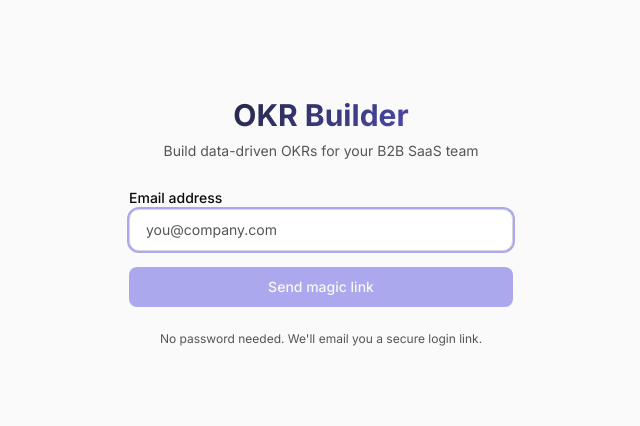
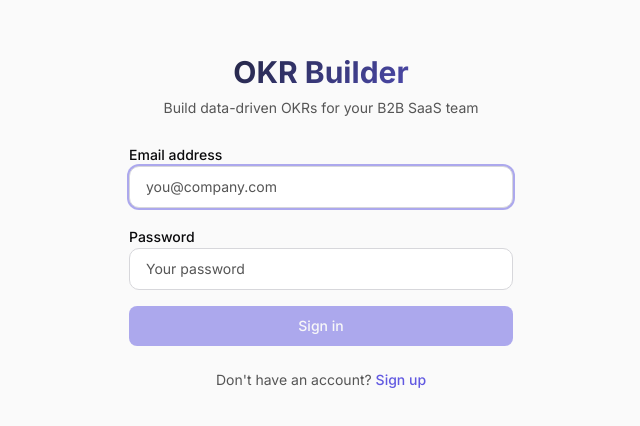
Before and after one commit to AzukiGPT/okr-builder, a React (Vite) app: page / in a window 1280 px wide. Shown: the part 178-604 px from the top of the page, without its empty margins (319-959 px from the left). Built offline with nearby package versions, Linux system fonts and the light colour scheme; no server answers.

Commit message:
feat: switch from magic link to email+password authentication
Replace OTP/magic link auth with standard email+password sign-in/sign-up.
Remove AuthCallback component (no longer needed). Admin approval flow preserved.

```diff
--- a/src/AppRouter.jsx
+++ b/src/AppRouter.jsx
@@ -1,5 +1,4 @@
 import { useState, useEffect, useCallback } from "react"
-import AuthCallback from "./components/auth/AuthCallback"
 import AuthGuard from "./components/auth/AuthGuard"
 import AdminPanel from "./components/admin/AdminPanel"
 import App from "./App"
@@ -18,15 +17,6 @@ export default function AppRouter() {
     setPath(to)
   }, [])
 
-  const handleAuthComplete = useCallback(() => {
-    window.history.replaceState({}, "", "/")
-    setPath("/")
-  }, [])
-
-  if (path === "/auth/callback") {
-    return <AuthCallback onComplete={handleAuthComplete} />
-  }
-
   if (path === "/admin") {
     return (
       <AuthGuard>
--- a/src/components/auth/AuthCallback.jsx
+++ /dev/null
@@ -1,63 +0,0 @@
-import { useEffect, useState } from "react"
-import { supabase } from "../../lib/supabase"
-
-export default function AuthCallback({ onComplete }) {
-  const [error, setError] = useState(null)
-
-  useEffect(() => {
-    const params = new URLSearchParams(window.location.search)
-    const code = params.get("code")
-
-    if (code) {
-      supabase.auth.exchangeCodeForSession(code)
-        .then(({ error: err }) => {
-          if (err) {
-            setError(err.message)
-          } else {
-            // Restore shared URL params if they were saved before auth
-            const savedParams = sessionStorage.getItem("okr-redirect-params")
-            sessionStorage.removeItem("okr-redirect-params")
-
-            if (savedParams) {
-              window.history.replaceState({}, "", `/${savedParams}`)
-            } else {
-              window.history.replaceState({}, "", "/")
-            }
-            onComplete()
-          }
-        })
-    } else {
-      // Hash-based flow (fallback): Supabase client handles it automatically
-      // via onAuthStateChange in AuthContext. Just wait.
-      const timeout = setTimeout(() => onComplete(), 2000)
-      return () => clearTimeout(timeout)
-    }
-  }, [onComplete])
-
-  if (error) {
-    return (
-      <div className="min-h-screen flex items-center justify-center bg-background p-4">
-        <div className="text-center space-y-4">
-          <p className="text-red-500 font-semibold">Authentication failed</p>
-          <p className="text-sm text-muted-foreground">{error}</p>
-          <button
-            type="button"
-            onClick={() => window.location.replace("/")}
-            className="text-sm text-primary hover:underline cursor-pointer"
-          >
-            Back to login
-          </button>
-        </div>
-      </div>
-    )
-  }
-
-  return (
-    <div className="min-h-screen flex items-center justify-center bg-background">
-      <div className="text-center space-y-3">
-        <div className="w-8 h-8 border-2 border-primary border-t-transparent rounded-full animate-spin mx-auto" />
-        <p className="text-sm text-muted-foreground">Signing you in...</p>
-      </div>
-    </div>
-  )
-}
--- a/src/components/auth/LoginPage.jsx
+++ b/src/components/auth/LoginPage.jsx
@@ -2,52 +2,57 @@ import { useState } from "react"
 import { useAuth } from "../../contexts/AuthContext"
 import { Button } from "@/components/ui/button"
 
-const STATUS = { idle: "idle", sending: "sending", sent: "sent", error: "error" }
-
 export default function LoginPage() {
-  const { signIn } = useAuth()
+  const { signIn, signUp } = useAuth()
   const [email, setEmail] = useState("")
-  const [status, setStatus] = useState(STATUS.idle)
-  const [errorMsg, setErrorMsg] = useState("")
+  const [password, setPassword] = useState("")
+  const [isSignUp, setIsSignUp] = useState(false)
+  const [loading, setLoading] = useState(false)
+  const [error, setError] = useState("")
+  const [signUpSuccess, setSignUpSuccess] = useState(false)
 
   const handleSubmit = async (e) => {
     e.preventDefault()
-    if (!email.trim()) return
+    if (!email.trim() || !password) return
 
-    // Preserve shared URL params across auth redirect
-    const currentSearch = window.location.search
-    if (currentSearch) {
-      sessionStorage.setItem("okr-redirect-params", currentSearch)
-    }
-
-    setStatus(STATUS.sending)
-    setErrorMsg("")
+    setLoading(true)
+    setError("")
 
     try {
-      await signIn(email.trim())
-      setStatus(STATUS.sent)
+      if (isSignUp) {
+        await signUp(email.trim(), password)
+        setSignUpSuccess(true)
+      } else {
+        await signIn(email.trim(), password)
+      }
     } catch (err) {
-      setErrorMsg(err.message || "Failed to send magic link")
-      setStatus(STATUS.error)
+      setError(err.message || (isSignUp ? "Sign up failed" : "Sign in failed"))
+    } finally {
+      setLoading(false)
     }
   }
 
-  if (status === STATUS.sent) {
+  if (signUpSuccess) {
     return (
       <div className="min-h-screen flex items-center justify-center bg-background p-4">
         <div className="w-full max-w-sm text-center space-y-4">
-          <div className="text-5xl">✉️</div>
-          <h1 className="font-sans font-bold text-2xl text-foreground">Check your inbox</h1>
+          <div className="w-16 h-16 mx-auto rounded-full bg-green-500/10 flex items-center justify-center">
+            <span className="text-3xl">✓</span>
+          </div>
+          <h1 className="font-sans font-bold text-2xl text-foreground">Account created</h1>
           <p className="text-muted-foreground text-sm">
-            We sent a login link to <span className="font-semibold text-foreground">{email}</span>.
-            Click the link in the email to sign in.
+            Your account has been created. An administrator will review and approve your access shortly.
           </p>
           <button
             type="button"
-            onClick={() => setStatus(STATUS.idle)}
+            onClick={() => {
+              setIsSignUp(false)
+              setSignUpSuccess(false)
+              setPassword("")
+            }}
             className="text-sm text-primary hover:underline cursor-pointer"
           >
-            Use a different email
+            Sign in
           </button>
         </div>
       </div>
@@ -81,21 +86,51 @@ export default function LoginPage() {
             />
           </div>
 
-          {status === STATUS.error && (
-            <p className="text-sm text-red-500">{errorMsg}</p>
+          <div className="space-y-2">
+            <label htmlFor="password" className="text-sm font-medium text-foreground">
+              Password
+            </label>
+            <input
+              id="password"
+              type="password"
+              required
+              minLength={6}
+              value={password}
+              onChange={(e) => setPassword(e.target.value)}
+              placeholder={isSignUp ? "Min. 6 characters" : "Your password"}
+              className="w-full rounded-lg border border-border bg-card px-4 py-2.5 text-sm text-foreground placeholder:text-muted-foreground focus:outline-none focus:ring-2 focus:ring-primary/50"
+            />
+          </div>
+
+          {error && (
+            <p className="text-sm text-red-500">{error}</p>
           )}
 
           <Button
             type="submit"
-            disabled={status === STATUS.sending || !email.trim()}
+            disabled={loading || !email.trim() || !password}
             className="w-full"
           >
-            {status === STATUS.sending ? "Sending..." : "Send magic link"}
+            {loading
+              ? (isSignUp ? "Creating account..." : "Signing in...")
+              : (isSignUp ? "Create account" : "Sign in")
+            }
           </Button>
         </form>
 
-        <p className="text-center text-xs text-muted-foreground">
-          No password needed. We'll email you a secure login link.
+        <p className="text-center text-sm text-muted-foreground">
+          {isSignUp ? "Already have an account?" : "Don't have an account?"}{" "}
+          <button
+            type="button"
+            onClick={() => {
+              setIsSignUp(!isSignUp)
+              setError("")
+              setPassword("")
+            }}
+            className="text-primary hover:underline cursor-pointer font-medium"
+          >
+            {isSignUp ? "Sign in" : "Sign up"}
+          </button>
         </p>
       </div>
     </div>
--- a/src/contexts/AuthContext.jsx
+++ b/src/contexts/AuthContext.jsx
@@ -39,12 +39,13 @@ export function AuthProvider({ children }) {
     return () => subscription.unsubscribe()
   }, [fetchProfile])
 
-  const signIn = useCallback(async (email) => {
-    const redirectTo = `${window.location.origin}/auth/callback`
-    const { error } = await supabase.auth.signInWithOtp({
-      email,
-      options: { emailRedirectTo: redirectTo },
-    })
+  const signIn = useCallback(async (email, password) => {
+    const { error } = await supabase.auth.signInWithPassword({ email, password })
+    if (error) throw error
+  }, [])
+
+  const signUp = useCallback(async (email, password) => {
+    const { error } = await supabase.auth.signUp({ email, password })
     if (error) throw error
   }, [])
 
@@ -54,7 +55,7 @@ export function AuthProvider({ children }) {
   }, [])
 
   return (
-    <AuthContext.Provider value={{ user, profile, loading, signIn, signOut, fetchProfile }}>
+    <AuthContext.Provider value={{ user, profile, loading, signIn, signUp, signOut, fetchProfile }}>
       {children}
     </AuthContext.Provider>
   )
```
